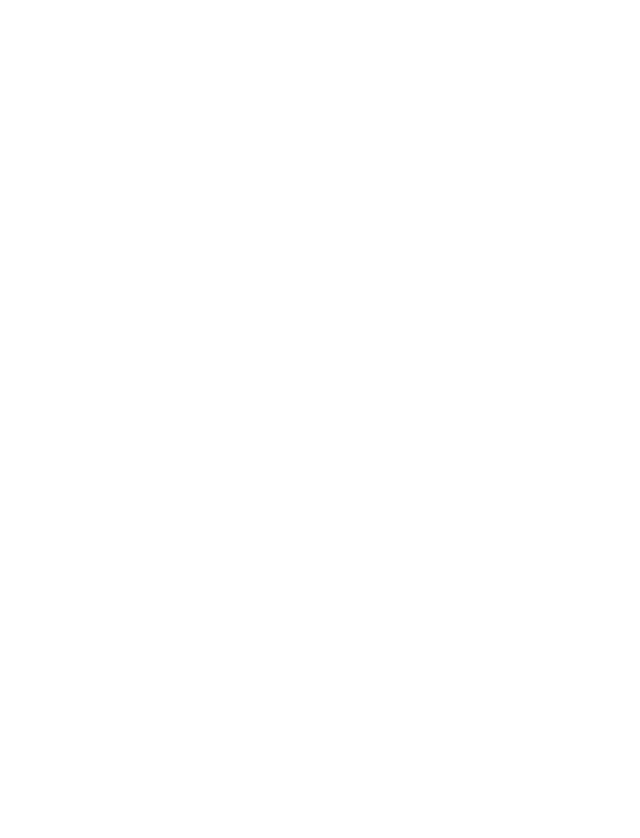
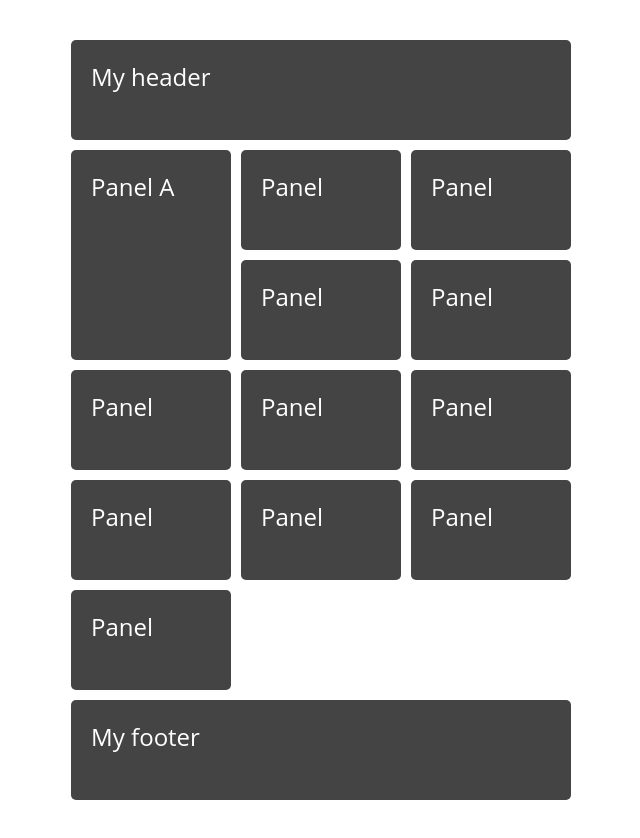
Before and after one commit to Mohamed-Sarr/mastering-grid-css, a plain HTML site: page index.html in a window 1280 px wide. Shown: the whole page, without its empty margins (319-959 px from the left). Before the commit the page ends 800 px from the top, so only its background shows below. Drawn offline with Linux system fonts and the light colour scheme.

Commit message:
got what i was searching

```diff
--- a/index.html
+++ b/index.html
@@ -4,9 +4,29 @@
     <meta charset="UTF-8">
     <meta http-equiv="X-UA-Compatible" content="IE=edge">
     <meta name="viewport" content="width=device-width, initial-scale=1.0">
+    <link rel="stylesheet" href="styles.css">
     <title>Grid training</title>
 </head>
 <body>
+<div class="wrapper">
+  <header class="header">My header</header>
 
+  <div class="panel tall-panel">Panel A</div>
+  <div class="panel">Panel</div>
+  <div class="panel">Panel</div>
+  <div class="panel">Panel</div>
+  <div class="panel">Panel</div>
+  <div class="panel">Panel</div>
+  <!-- <div class="panel tall-panel">Panel G</div>
+  <div class="panel tall-panel">Panel H</div> -->
+  <div class="panel">Panel</div>
+  <div class="panel">Panel</div>
+  <div class="panel">Panel</div>
+  <div class="panel">Panel</div>
+  <div class="panel">Panel</div>
+  <div class="panel">Panel</div>
+
+  <footer class="footer">My footer</footer>
+</div>
 </body>
 </html>
--- a/styles.css
+++ b/styles.css
@@ -0,0 +1,77 @@
+*,
+*:before,
+*:after {
+  box-sizing: border-box;
+}
+
+body {
+  margin: 40px;
+  font-family: 'Open Sans', 'sans-serif';
+  background-color: #fff;
+  color: #444;
+}
+
+h1,
+p {
+  margin: 0 0 1em 0;
+}
+
+.wrapper {
+  max-width: 940px;
+  margin: 0 20px;
+ /* display: grid;*/
+  grid-gap: 10px;
+}
+
+
+/* no grid support? */
+
+.wrapper {
+  display: flex;
+  flex-wrap: wrap;
+}
+
+.wrapper {
+  width: 500px;
+  display: grid;
+  margin: 0 auto;
+  grid-template-columns: repeat(auto-fill, minmax(120px, 1fr));
+  grid-auto-rows: minmax(100px, auto);
+}
+
+.panel {
+  /* needed for the flex layout*/
+  margin-left: 5px;
+  margin-right: 5px;
+  flex: 1 1 50px;
+}
+
+.tall-panel {
+  grid-row-start: span 2;
+}
+
+.header,
+.footer {
+  margin-left: 5px;
+  margin-right: 5px;
+  flex: 0 1 100%;
+  grid-column: 1 / -1;
+}
+
+.wrapper > * {
+  background-color: #444;
+  color: #fff;
+  border-radius: 5px;
+  padding: 20px;
+  font-size: 150%;
+  margin-bottom: 10px;
+}
+
+
+/* We need to set the margin used on flex items to 0 as we have gaps in grid.  */
+
+@supports (display: grid) {
+  .wrapper > * {
+    margin: 0;
+  }
+}
```
